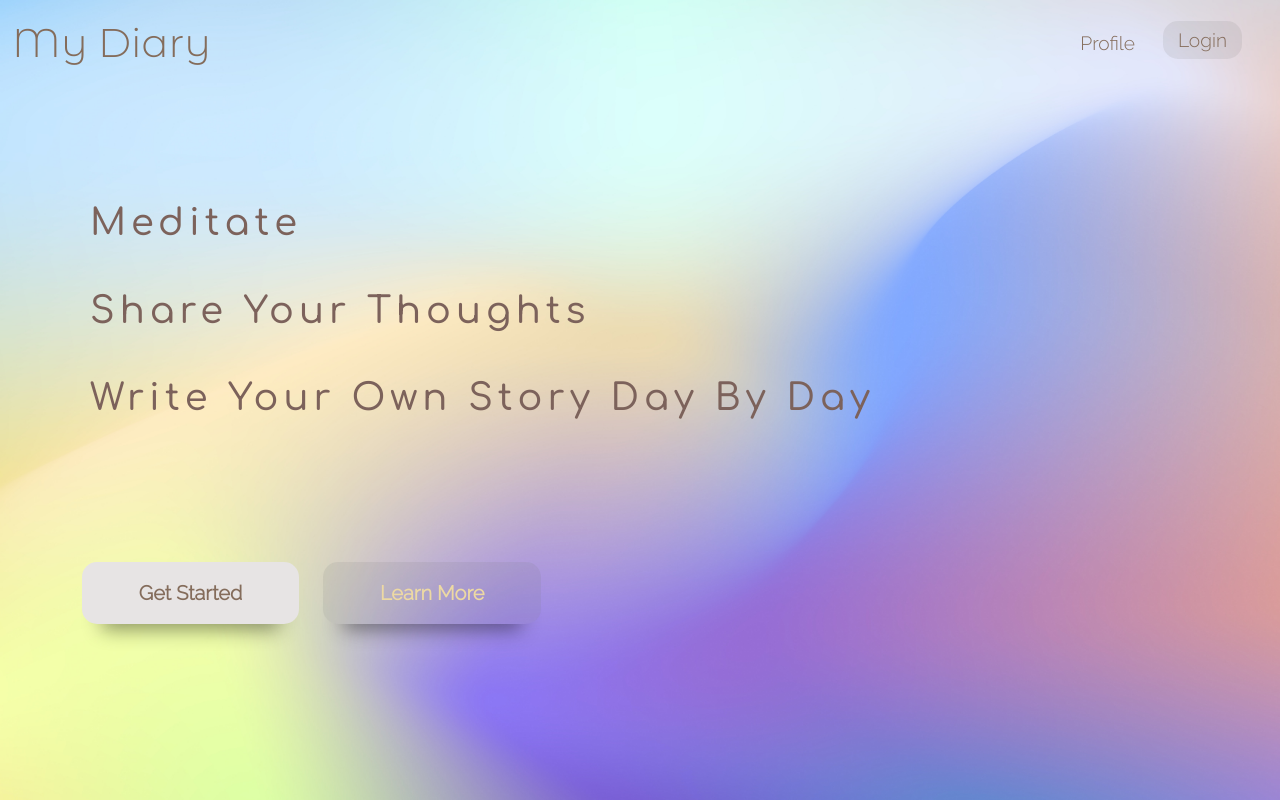
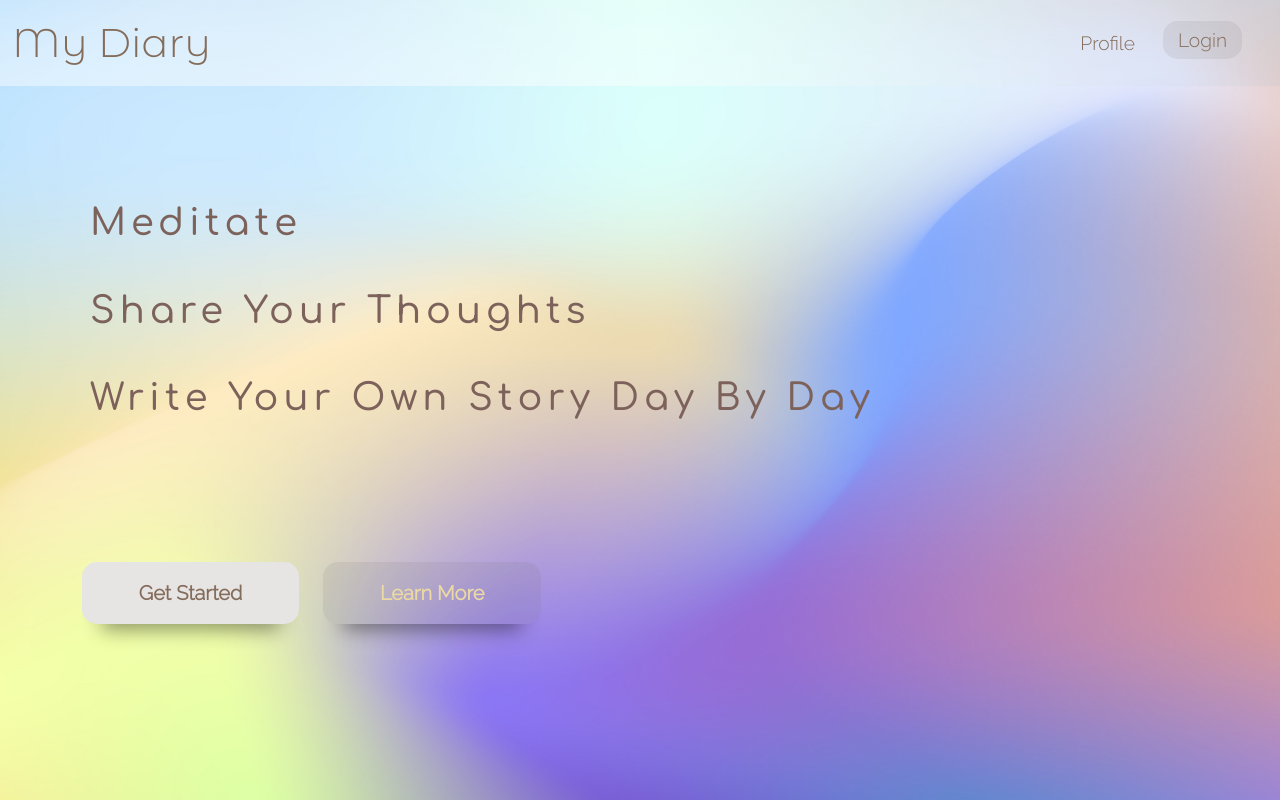
Before and after one commit to thgabi1/my-diary, a Vue app: page / in a window 1280 px wide. Built offline with nearby package versions, Linux system fonts and the light colour scheme.

Commit message:
add background color to header

```diff
--- a/src/components/HeaderComp.vue
+++ b/src/components/HeaderComp.vue
@@ -28,6 +28,16 @@
 
 <style scoped>
 @import url("https://fonts.googleapis.com/css2?family=Quicksand:wght@700&family=Raleway:wght@300&display=swap");
+
+.navbar {
+  background: rgb(255, 255, 255);
+  background: linear-gradient(
+    90deg,
+    rgba(255, 255, 255, 0.44303658963585435) 51%,
+    rgba(141, 175, 190, 0.10690213585434172) 100%
+  );
+}
+
 .nav-link {
   font-family: var(--primary-font);
   color: var(--coyote);
```
